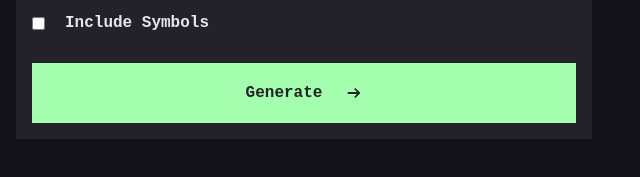
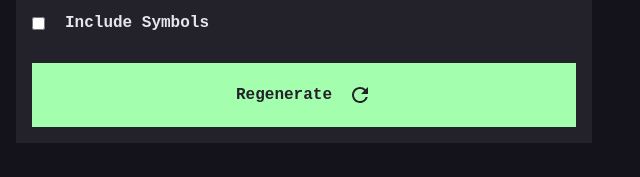
Before and after one commit to DarkstarXDD/password-generator-app, a React (Vite) app: page / in a window 1280 px wide. Shown: the part 301-478 px from the top of the page, without its empty margins (0-640 px from the left). Built offline with nearby package versions, Linux system fonts and the light colour scheme; a web font is replaced by a local one.

Commit message:
refactor: use clsx, update Button styles and remove memo from Form

```diff
--- a/src/components/Button.tsx
+++ b/src/components/Button.tsx
@@ -1,4 +1,5 @@
 import { ReactNode, type ComponentProps } from "react"
+import clsx from "clsx"
 
 export default function Button({
   children,
@@ -8,11 +9,13 @@ export default function Button({
   children?: ReactNode
   className?: string
 } & ComponentProps<"button">) {
+  const classes = clsx(
+    "flex w-full items-center justify-center gap-4 bg-neon-green p-5 text-dark-grey transition-all hover:bg-green-hover",
+    className
+  )
+
   return (
-    <button
-      className={`flex w-full items-center justify-center gap-6 border-2 border-neon-green bg-neon-green p-5 text-dark-grey transition-all hover:bg-dark-grey hover:text-neon-green ${className}`}
-      {...props}
-    >
+    <button className={classes} {...props}>
       {children}
     </button>
   )
--- a/src/components/PasswordParamsForm.tsx
+++ b/src/components/PasswordParamsForm.tsx
@@ -1,9 +1,7 @@
-import { memo } from "react"
-
 import Slider from "./Slider"
 import Checkbox from "./Checkbox"
 import Button from "./Button"
-import { LiaArrowRightSolid } from "react-icons/lia"
+import { MdOutlineRefresh } from "react-icons/md"
 
 type PasswordParams = { length: number; options: string[] }
 
@@ -63,11 +61,11 @@ function PasswordParamsForm({
       </fieldset>
 
       <Button>
-        Generate
-        <LiaArrowRightSolid strokeWidth={2} />
+        Regenerate
+        <MdOutlineRefresh fontSize="1.5rem" />
       </Button>
     </form>
   )
 }
 
-export default memo(PasswordParamsForm)
+export default PasswordParamsForm
--- a/tailwind.config.ts
+++ b/tailwind.config.ts
@@ -44,6 +44,7 @@ export default {
       grey: "hsl(251, 9%, 53%)",
       "almost-white": "hsl(252, 11%, 91%)",
       "neon-green": "hsl(127, 100%, 82%)",
+      "green-hover": "hsl(127, 58%, 74%)",
       yellow: "hsl(42, 91%, 68%)",
       orange: "hsl(13, 95%, 66%)",
       red: "hsl(0, 91%, 63%)",
```
